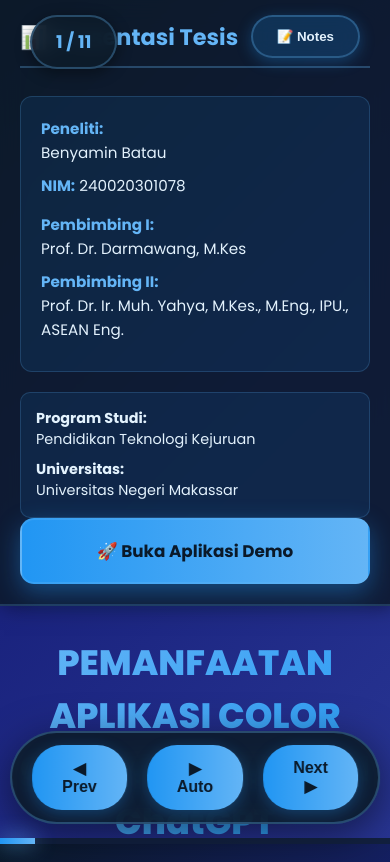
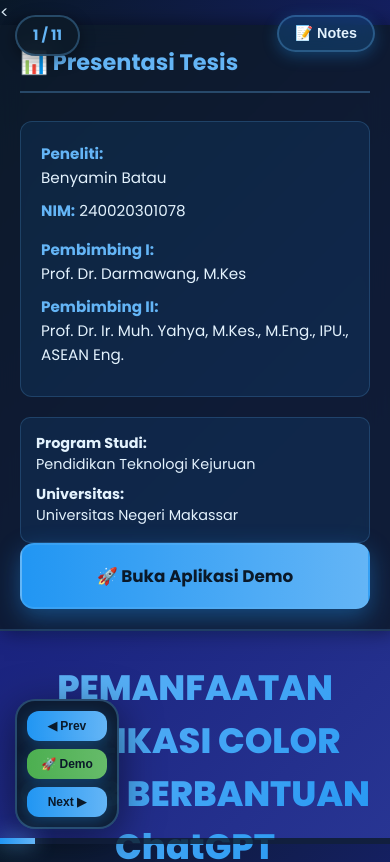
Before and after one commit to BENYAMINBATAU/SEMINAR-HASIL-1, a plain HTML site: page index.html in a window 390 px wide. Shown: the top 862 px of the page. Drawn offline with nearby package versions, Linux system fonts and the light colour scheme.

Commit message:
Improve layout and style for thesis presentation
Enhanced layout and styling for thesis presentation.

```diff
--- a/index.html
+++ b/index.html
@@ -1,4 +1,25 @@
 <!DOCTYPE html>
+<html lang="id">
+<head>
+<meta charset="UTF-8">
+<meta name="viewport" content="width=device-width, initial-scale=1.0">
+<title>Presentasi Tesis - Benyamin Batau</title>
+<link href="https://fonts.googleapis.com/css2?family=Poppins:wght@300;400;500;600;700;800&display=swap" rel="stylesheet">
+<script src="https://cdn.jsdelivr.net/npm/chart.js@4.4.0/dist/chart.umd.min.js"></script>
+<style>
+    * { margin:0; padding:0; box-sizing:border-box; }
+    body {
+        font-family: 'Poppins', sans-serif;
+        height: 100vh;
+        overflow: hidden;
+        background: linear-gradient(135deg, #0a1929 0%, #1a237e 50%, #283593 100%);
+        color: #e3f2fd;
+    }
+    /* Sisanya sama seperti kode Anda */
+</style>
+</head>
+<body>
+<<!DOCTYPE html>
 <html lang="id">
 <head>
 <meta charset="UTF-8">
@@ -188,34 +209,35 @@
 
     .nav {
         position: fixed;
-        bottom: 40px;
-        left: 50%;
-        transform: translateX(-50%);
+        bottom: 30px;
+        left: 30px;
         display: flex;
-        gap: 20px;
+        flex-direction: column;
+        gap: 12px;
         z-index: 100;
         background: rgba(13, 27, 42, 0.9);
-        padding: 15px 25px;
-        border-radius: 50px;
+        padding: 12px;
+        border-radius: 20px;
         backdrop-filter: blur(12px);
         border: 2px solid rgba(100, 181, 246, 0.3);
         box-shadow: 0 10px 40px rgba(0,0,0,0.5);
     }
     .nav button {
-        padding: 14px 30px;
+        padding: 10px 16px;
         border: none;
-        border-radius: 30px;
-        font-weight: 700;
-        font-size: 1rem;
+        border-radius: 12px;
+        font-weight: 600;
+        font-size: 0.85rem;
         cursor: pointer;
         transition: all 0.3s ease;
         box-shadow: 0 4px 15px rgba(33, 150, 243, 0.3);
+        min-width: 100px;
     }
     .nav button:hover {
-        transform: translateY(-3px) scale(1.05);
+        transform: translateX(5px) scale(1.05);
         box-shadow: 0 8px 25px rgba(33, 150, 243, 0.5);
     }
-    .nav button:active { transform: translateY(-1px); }
+    .nav button:active { transform: translateX(3px); }
 
     .progress {
         position: fixed;
@@ -258,9 +280,10 @@
 
     #notes-toggle {
         position: fixed;
-        top: 30px;
-        right: 30px;
-        padding: 12px 24px;
+        top: 50%;
+        right: 20px;
+        transform: translateY(-50%);
+        padding: 12px 20px;
         background: rgba(33, 150, 243, 0.2);
         backdrop-filter: blur(10px);
         border: 2px solid rgba(100, 181, 246, 0.3);
@@ -271,20 +294,23 @@
         font-weight: 600;
         transition: all 0.3s ease;
         box-shadow: 0 4px 15px rgba(33, 150, 243, 0.3);
+        writing-mode: vertical-rl;
+        text-orientation: mixed;
     }
     #notes-toggle:hover {
         background: rgba(33, 150, 243, 0.4);
-        transform: scale(1.05);
+        transform: translateY(-50%) scale(1.05);
         box-shadow: 0 6px 20px rgba(33, 150, 243, 0.5);
     }
 
     .slide-counter {
         position: fixed;
-        top: 30px;
-        left: 30px;
+        top: 50%;
+        left: 20px;
+        transform: translateY(-50%);
         background: rgba(13, 27, 42, 0.9);
         backdrop-filter: blur(10px);
-        padding: 12px 24px;
+        padding: 12px 20px;
         border-radius: 30px;
         border: 2px solid rgba(100, 181, 246, 0.3);
         color: #64b5f6;
@@ -292,6 +318,8 @@
         font-size: 1.1rem;
         z-index: 151;
         box-shadow: 0 4px 15px rgba(0,0,0,0.4);
+        writing-mode: vertical-rl;
+        text-orientation: mixed;
     }
 
     @media (max-width: 1200px) {
@@ -312,8 +340,35 @@
         h1 { font-size: 2.2rem; }
         h2 { font-size: 1.8rem; }
         #speaker-notes { width: 90%; right: 5%; bottom: 140px; }
-        .nav { bottom: 20px; padding: 12px 20px; }
-        .slide-counter, #notes-toggle { top: 15px; }
+        .nav {
+            bottom: 15px;
+            left: 15px;
+            padding: 10px;
+            gap: 8px;
+        }
+        .nav button {
+            padding: 8px 12px;
+            font-size: 0.75rem;
+            min-width: 80px;
+        }
+        .slide-counter {
+            top: 15px;
+            left: 15px;
+            transform: none;
+            writing-mode: horizontal-tb;
+            text-orientation: mixed;
+            font-size: 0.9rem;
+            padding: 8px 16px;
+        }
+        #notes-toggle {
+            top: 15px;
+            right: 15px;
+            transform: none;
+            writing-mode: horizontal-tb;
+            text-orientation: mixed;
+            font-size: 0.9rem;
+            padding: 8px 16px;
+        }
     }
 </style>
 </head>
@@ -640,7 +695,7 @@
 
         <div class="nav">
             <button onclick="prevSlide()">◀ Prev</button>
-            <button id="playPause" onclick="toggleAutoSlide()">▶ Auto</button>
+            <button onclick="window.open('https://benyaminbatau.github.io/BENYAMIN-BATAU-APP-SPARKPLUG-DIAGNOSIS/', '_blank')" style="background: linear-gradient(90deg, #4caf50, #66bb6a);">🚀 Demo</button>
             <button onclick="nextSlide()">Next ▶</button>
         </div>
 
@@ -652,8 +707,6 @@
     let currentSlide = 0;
     const slides = document.querySelectorAll(".slide");
     const totalSlides = slides.length;
-    let autoSlideInterval = null;
-    let isAutoPlaying = false;
 
     const notesContent = [
         "<strong>Slide 1 - Cover:</strong><br>Selamat pagi/siang Bapak/Ibu penguji dan hadirin. Perkenalkan saya Benyamin Batau. Hari ini saya akan mempresentasikan penelitian tesis saya tentang pemanfaatan aplikasi Color Grab berbantuan ChatGPT untuk meningkatkan keterampilan diagnosis mesin siswa SMK.",
@@ -706,18 +759,6 @@
     function prevSlide() {
         currentSlide = (currentSlide - 1 + totalSlides) % totalSlides;
         showSlide(currentSlide);
-    }
-
-    function toggleAutoSlide() {
-        if (isAutoPlaying) {
-            clearInterval(autoSlideInterval);
-            document.getElementById("playPause").innerHTML = "▶ Auto";
-            isAutoPlaying = false;
-        } else {
-            autoSlideInterval = setInterval(nextSlide, 12000);
-            document.getElementById("playPause").innerHTML = "⏸ Pause";
-            isAutoPlaying = true;
-        }
     }
 
     document.getElementById("notes-toggle").addEventListener("click", function() {
@@ -996,4 +1037,6 @@
     showSlide(currentSlide);
 </script>
 </body>
+</html>>
+</body>
 </html>
```
